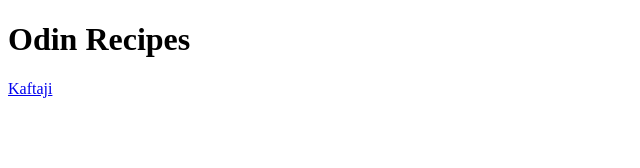
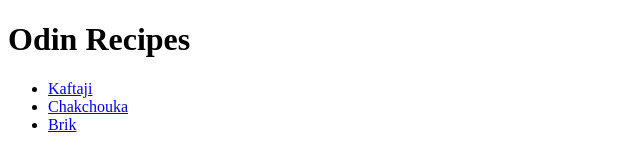
Before and after one commit to MohamedMouradChedly/odin-recipes, a plain HTML site: page index.html in a window 1280 px wide. Shown: the whole page, without its empty margins (0-640 px from the left). Drawn offline with Linux system fonts and the light colour scheme.

Commit message:
Add links to the remaining recipes

```diff
--- a/index.html
+++ b/index.html
@@ -6,7 +6,12 @@
 </head>
 <body>
     <h1>Odin Recipes</h1>
-<a href="recipes/kaftaji.html">Kaftaji</a>
+<ul>
+<li> <a href="recipes/kaftaji.html">Kaftaji</a> </li>
+<li> <a href="recipes/chakchouka.html"> Chakchouka</a> </li>
+<li> <a href="recipes/brik.html"> Brik</a> </li>
+
+</ul>
 
 </body>
 </html>
```
